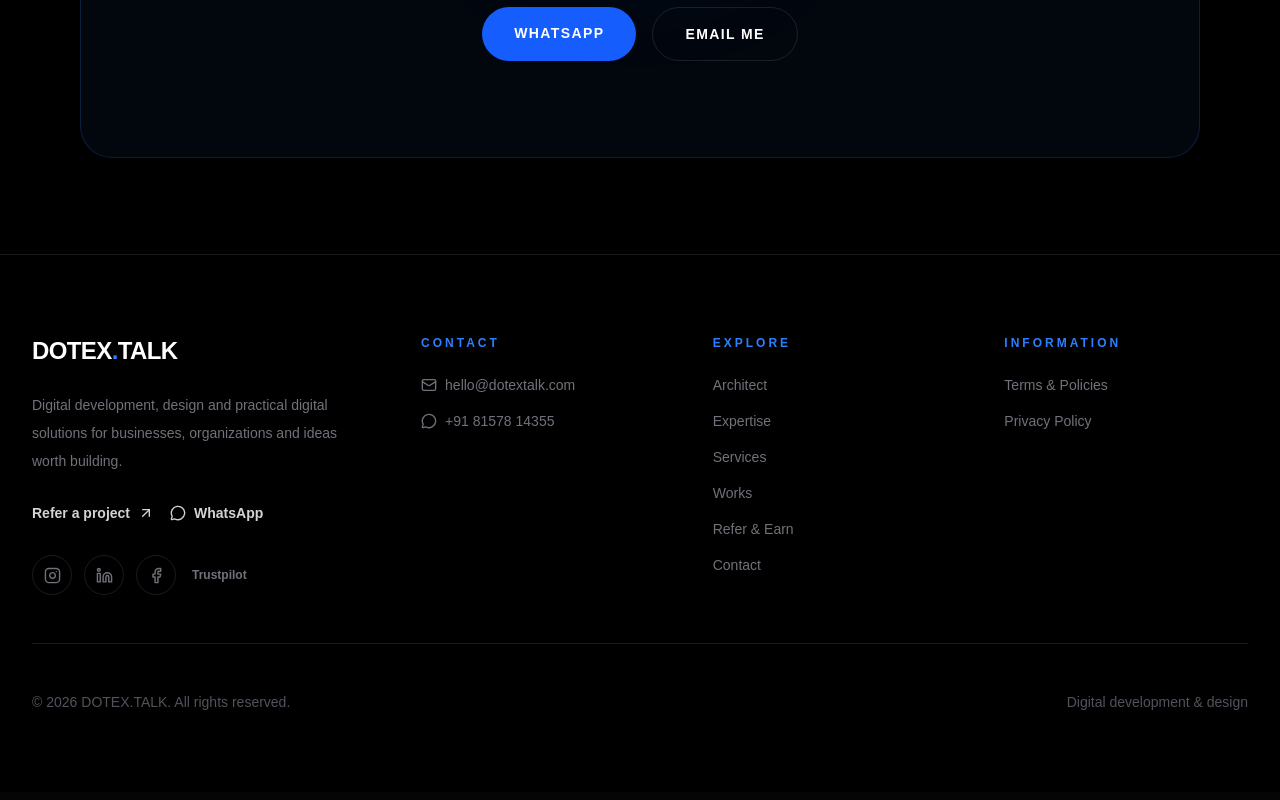
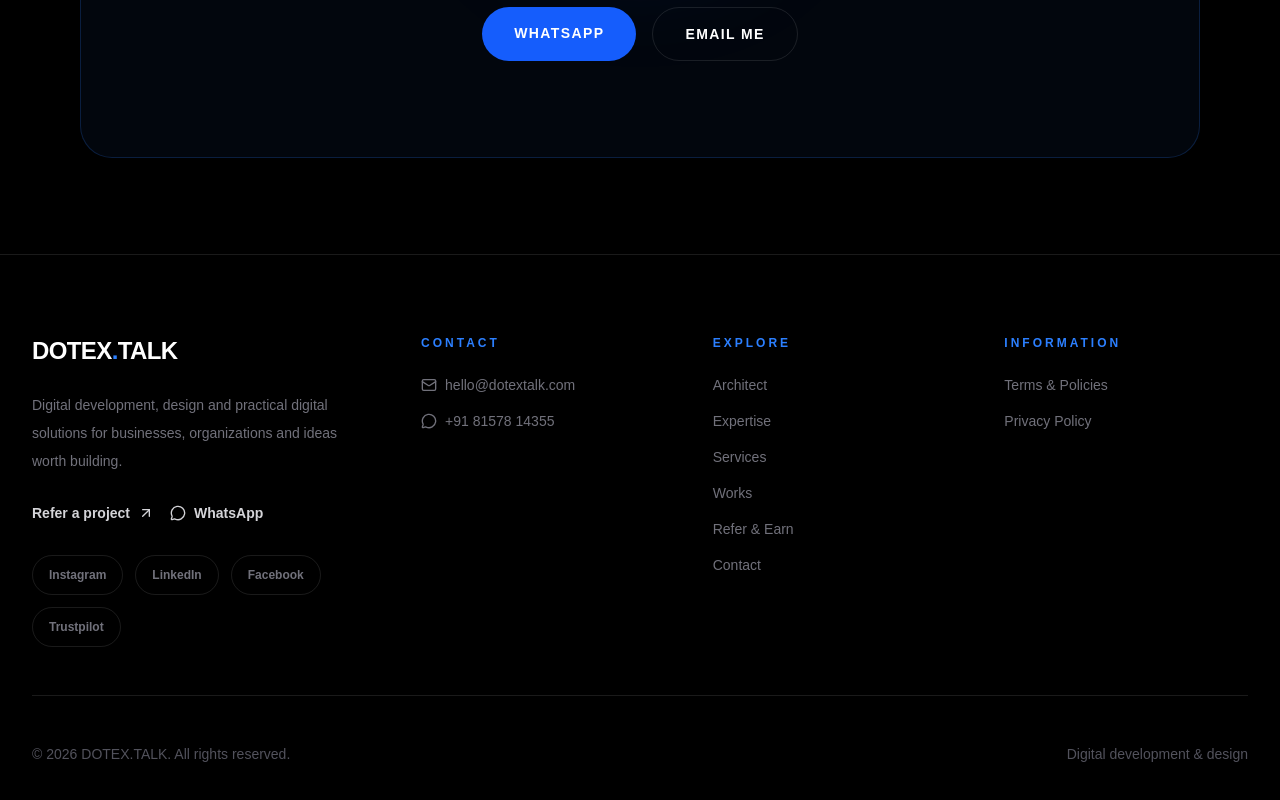
Before and after one commit to dotextalk/dotextalk, a Next.js app: page / in a window 1280 px wide. Shown: the part 3848-4648 px from the top of the page. Built offline with nearby package versions, Linux system fonts and the light colour scheme.

Commit message:
Fix footer social icon build errors

```diff
--- a/components/Footer.tsx
+++ b/components/Footer.tsx
@@ -1,28 +1,18 @@
 import Link from "next/link";
-import {
-  ArrowUpRight,
-  Facebook,
-  Instagram,
-  Linkedin,
-  Mail,
-  MessageCircle,
-} from "lucide-react";
+import { ArrowUpRight, Mail, MessageCircle } from "lucide-react";
 
 const socialLinks = [
   {
     label: "Instagram",
     href: "https://www.instagram.com/dotextalk/",
-    icon: Instagram,
   },
   {
     label: "LinkedIn",
     href: "https://www.linkedin.com/company/dotextalk/",
-    icon: Linkedin,
   },
   {
     label: "Facebook",
     href: "https://www.facebook.com/dotextalk01/",
-    icon: Facebook,
   },
 ];
 
@@ -30,9 +20,7 @@ export default function Footer() {
   return (
     <footer className="border-t border-white/10 bg-black text-white">
       <div className="mx-auto max-w-7xl px-6 py-16 lg:px-8 lg:py-20">
-        {/* TOP */}
         <div className="grid gap-12 sm:grid-cols-2 lg:grid-cols-[1.4fr_1fr_1fr_1fr]">
-          {/* BRAND */}
           <div>
             <Link href="/" className="text-2xl font-bold tracking-tight">
               DOTEX
@@ -65,17 +53,17 @@ export default function Footer() {
               </a>
             </div>
 
-            <div className="mt-8 flex items-center gap-3">
-              {socialLinks.map(({ label, href, icon: Icon }) => (
+            <div className="mt-8 flex flex-wrap items-center gap-3">
+              {socialLinks.map(({ label, href }) => (
                 <a
                   key={label}
                   href={href}
                   target="_blank"
                   rel="noopener noreferrer"
                   aria-label={label}
-                  className="flex h-10 w-10 items-center justify-center rounded-full border border-white/10 text-zinc-500 transition hover:border-blue-500/50 hover:text-white"
+                  className="inline-flex h-10 items-center justify-center rounded-full border border-white/10 px-4 text-xs font-semibold text-zinc-500 transition hover:border-blue-500/50 hover:text-white"
                 >
-                  <Icon size={17} />
+                  {label}
                 </a>
               ))}
 
@@ -83,14 +71,13 @@ export default function Footer() {
                 href="https://www.trustpilot.com/review/dotextalk.com"
                 target="_blank"
                 rel="noopener noreferrer"
-                className="ml-1 text-xs font-semibold text-zinc-500 transition hover:text-white"
+                className="inline-flex h-10 items-center justify-center rounded-full border border-white/10 px-4 text-xs font-semibold text-zinc-500 transition hover:border-blue-500/50 hover:text-white"
               >
                 Trustpilot
               </a>
             </div>
           </div>
 
-          {/* CONTACT */}
           <div>
             <p className="text-xs font-semibold uppercase tracking-[0.25em] text-blue-500">
               Contact
@@ -117,55 +104,35 @@ export default function Footer() {
             </div>
           </div>
 
-          {/* EXPLORE */}
           <div>
             <p className="text-xs font-semibold uppercase tracking-[0.25em] text-blue-500">
               Explore
             </p>
 
             <nav className="mt-6 flex flex-col gap-4">
-              <Link href="/architect" className="w-fit text-sm text-zinc-500 transition hover:text-white">
-                Architect
-              </Link>
-              <Link href="/expertise" className="w-fit text-sm text-zinc-500 transition hover:text-white">
-                Expertise
-              </Link>
-              <Link href="/services" className="w-fit text-sm text-zinc-500 transition hover:text-white">
-                Services
-              </Link>
-              <Link href="/works" className="w-fit text-sm text-zinc-500 transition hover:text-white">
-                Works
-              </Link>
-              <Link href="/referral" className="w-fit text-sm text-zinc-500 transition hover:text-white">
-                Refer & Earn
-              </Link>
-              <Link href="/contact" className="w-fit text-sm text-zinc-500 transition hover:text-white">
-                Contact
-              </Link>
+              <Link href="/architect" className="w-fit text-sm text-zinc-500 transition hover:text-white">Architect</Link>
+              <Link href="/expertise" className="w-fit text-sm text-zinc-500 transition hover:text-white">Expertise</Link>
+              <Link href="/services" className="w-fit text-sm text-zinc-500 transition hover:text-white">Services</Link>
+              <Link href="/works" className="w-fit text-sm text-zinc-500 transition hover:text-white">Works</Link>
+              <Link href="/referral" className="w-fit text-sm text-zinc-500 transition hover:text-white">Refer &amp; Earn</Link>
+              <Link href="/contact" className="w-fit text-sm text-zinc-500 transition hover:text-white">Contact</Link>
             </nav>
           </div>
 
-          {/* INFORMATION */}
           <div>
             <p className="text-xs font-semibold uppercase tracking-[0.25em] text-blue-500">
               Information
             </p>
 
             <nav className="mt-6 flex flex-col gap-4">
-              <Link href="/terms" className="w-fit text-sm text-zinc-500 transition hover:text-white">
-                Terms & Policies
-              </Link>
-              <Link href="/privacy" className="w-fit text-sm text-zinc-500 transition hover:text-white">
-                Privacy Policy
-              </Link>
+              <Link href="/terms" className="w-fit text-sm text-zinc-500 transition hover:text-white">Terms &amp; Policies</Link>
+              <Link href="/privacy" className="w-fit text-sm text-zinc-500 transition hover:text-white">Privacy Policy</Link>
             </nav>
           </div>
         </div>
 
-        {/* DIVIDER */}
         <div className="my-12 h-px bg-white/10" />
 
-        {/* BOTTOM */}
         <div className="flex flex-col gap-5 text-sm text-zinc-600 sm:flex-row sm:items-center sm:justify-between">
           <p>© {new Date().getFullYear()} DOTEX.TALK. All rights reserved.</p>
 
```
